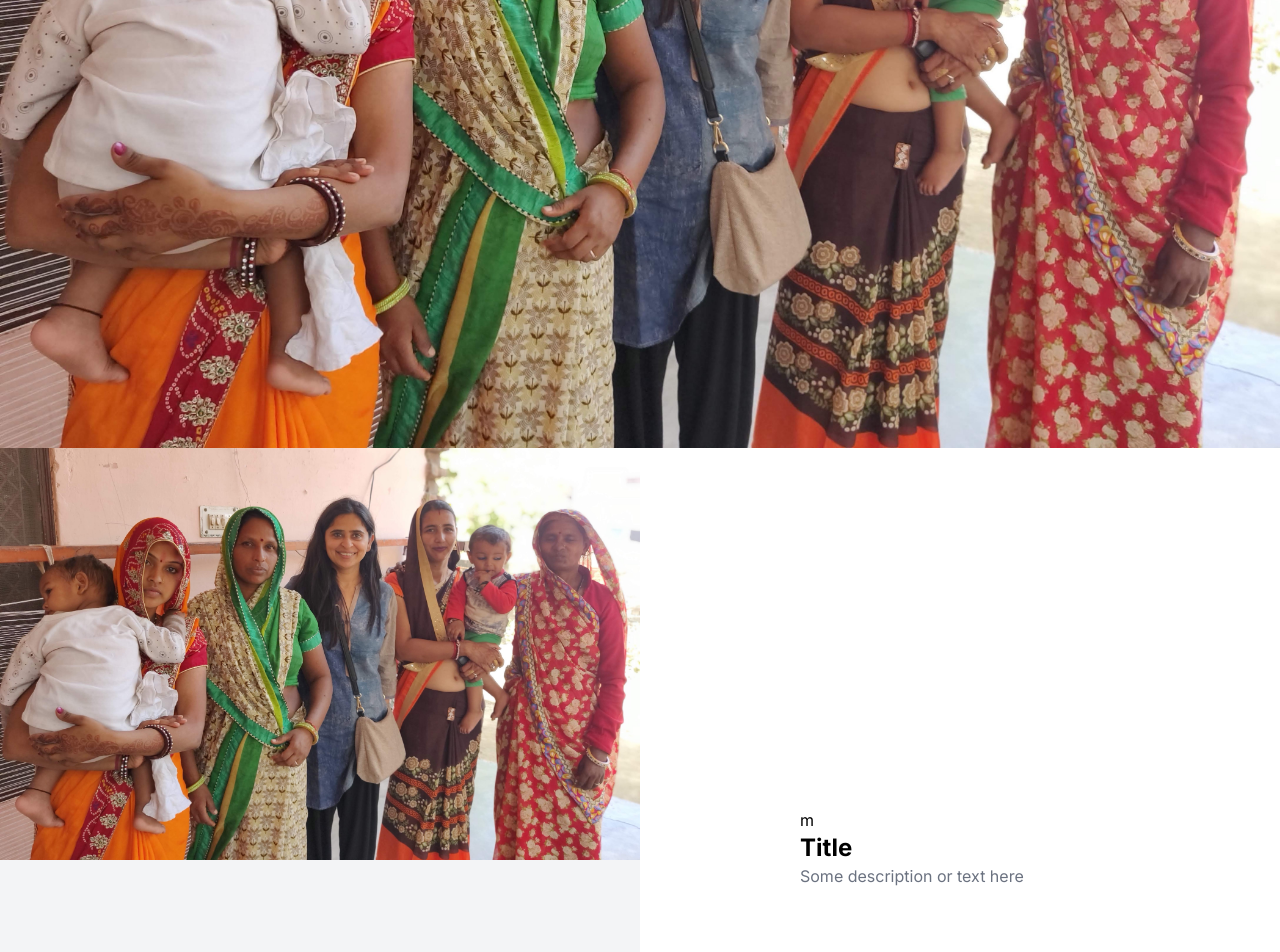
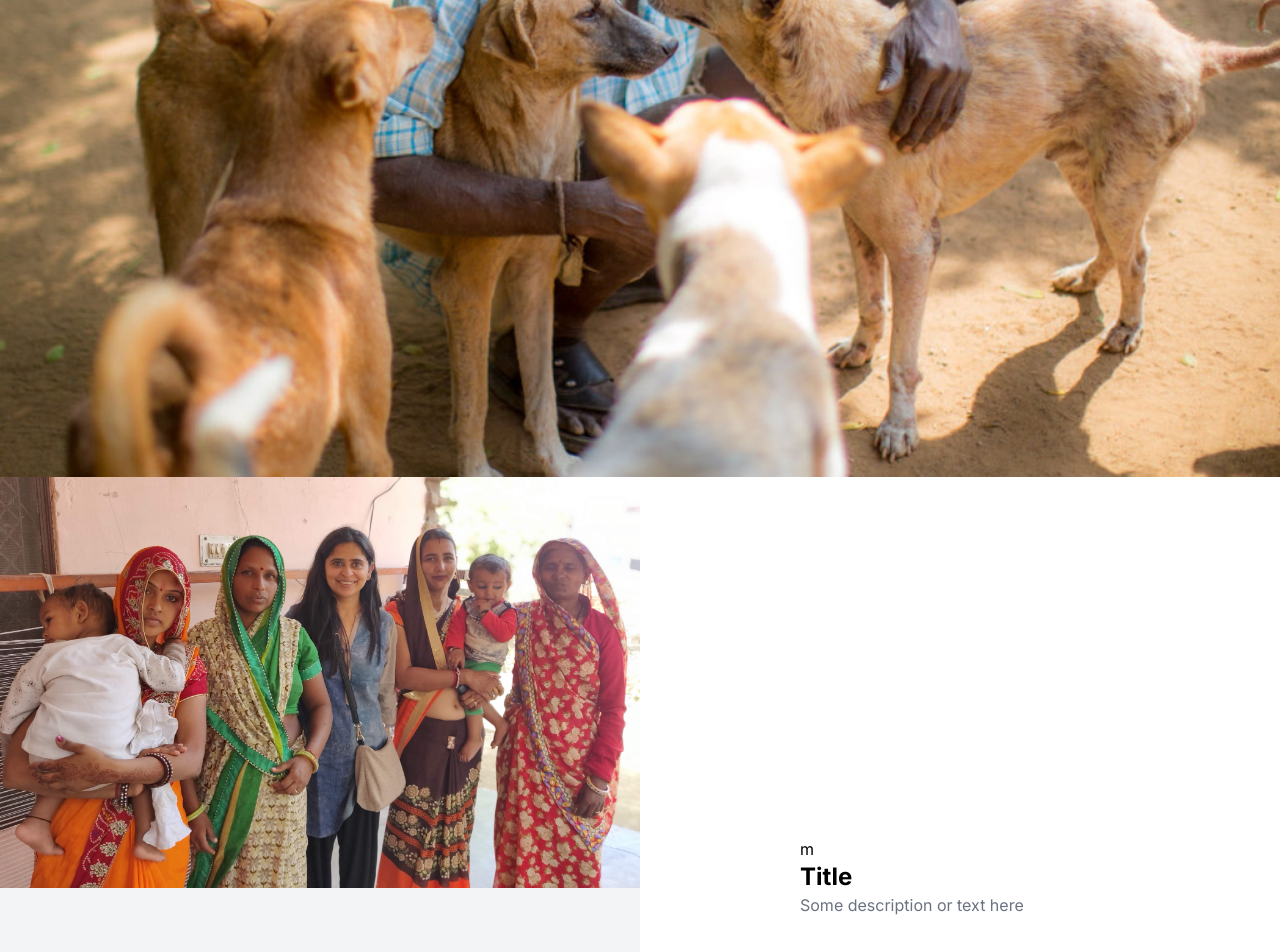
Before and after one commit to AaditBhatia/connectAndSpread, a Next.js app in the folder website/: page / in a window 1280 px wide. Shown: the part 376-1328 px from the top of the page. Built offline with nearby package versions, Linux system fonts and the light colour scheme.

Commit message:
Almost fixed our projects

```diff
--- a/website/src/app/components/AboutUs.tsx
+++ b/website/src/app/components/OurProjects.tsx
@@ -1,10 +1,10 @@
 import React from 'react';
-import AboutUsPic from './AboutUsPic';
-const AboutUs: React.FC = () => {
+import OurProjectsPic from './OurProjectsPic';
+const OurProjects: React.FC = () => {
   return (
     <div className="flex h-screen ">
-      <div className="w-1/2 bg-gray-100 justify-center items-center">
-        <AboutUsPic/>
+      <div className="w-1/2 flex-grow bg-gray-100 justify-center items-center">
+        <OurProjectsPic/>
       </div>
       <div className="w-1/2 bg-white flex flex-col justify-center items-center">
         <div className="w-1/2">m
@@ -16,4 +16,4 @@ const AboutUs: React.FC = () => {
   );
 };
 
-export default AboutUs;
+export default OurProjects;
--- a/website/src/app/components/AboutUsPic.tsx
+++ b/website/src/app/components/OurProjectsPic.tsx
@@ -1,7 +1,7 @@
 import React from 'react';
 import Image from 'next/image'
 import mypic from '..//assets/mewatwomen2.jpg'
-const MyImage = (props) => {
+const OurProjectsPic = (props) => {
   return (
     <Image
       src={mypic}
@@ -12,4 +12,4 @@ const MyImage = (props) => {
     />
   )
 }
-export default MyImage
+export default OurProjectsPic
--- a/website/src/app/components/picture.tsx
+++ b/website/src/app/components/picture.tsx
@@ -1,17 +1,23 @@
 import React from 'react';
 
+import mypic from '..//assets/doghelp.jpeg'
+import Image from 'next/image';
 
-import Image from 'next/image'
-import mypic from '..//assets/mewatwomen2.jpg'
 const MyImage = (props) => {
   return (
-    <Image
-      src={mypic}
-      alt="Picture of the author"
-      className="max-w-full max-h-full"
-      placeholder="blur" // placeholder="empty"
-      priority //lazy,eager
-    />
-  )
-}
+    <div className="w-full">
+      <Image
+        src={mypic}
+        alt="Picture of the author"
+        objectFit="cover"
+        width={1450}
+        height={500}
+        className="object-cover"
+        placeholder="blur"
+        priority
+      />
+    </div>
+  );
+};
+
 export default MyImage
--- a/website/src/app/page.tsx
+++ b/website/src/app/page.tsx
@@ -1,11 +1,11 @@
 import Image from 'next/image'
 import HomePage from './components/Homepage'
-import AboutUs from './components/AboutUs'
+import OurProjects from './components/OurProjects'
 export default function Home() {
   return (
     <div>
        <HomePage />
-       <AboutUs/>
+       <OurProjects/>
         <main className="flex min-h-screen flex-col items-center justify-between p-24">
         {/* Rest of the content */
         }
```
